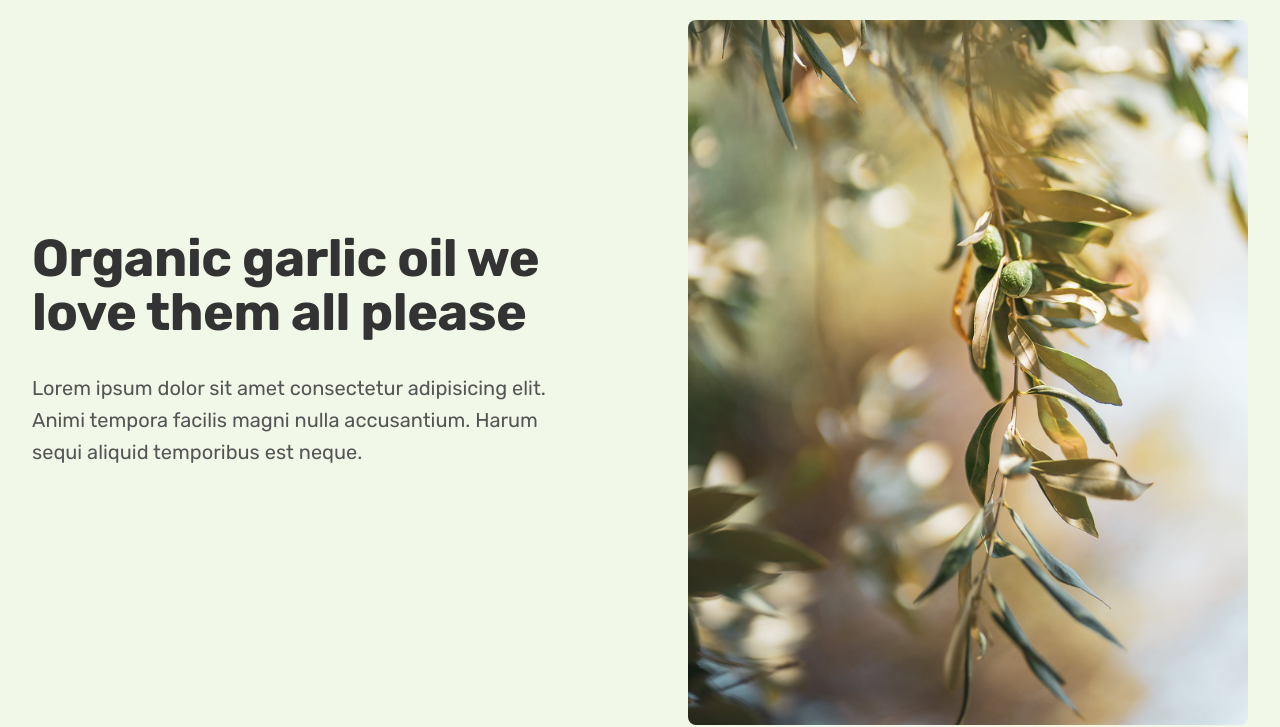
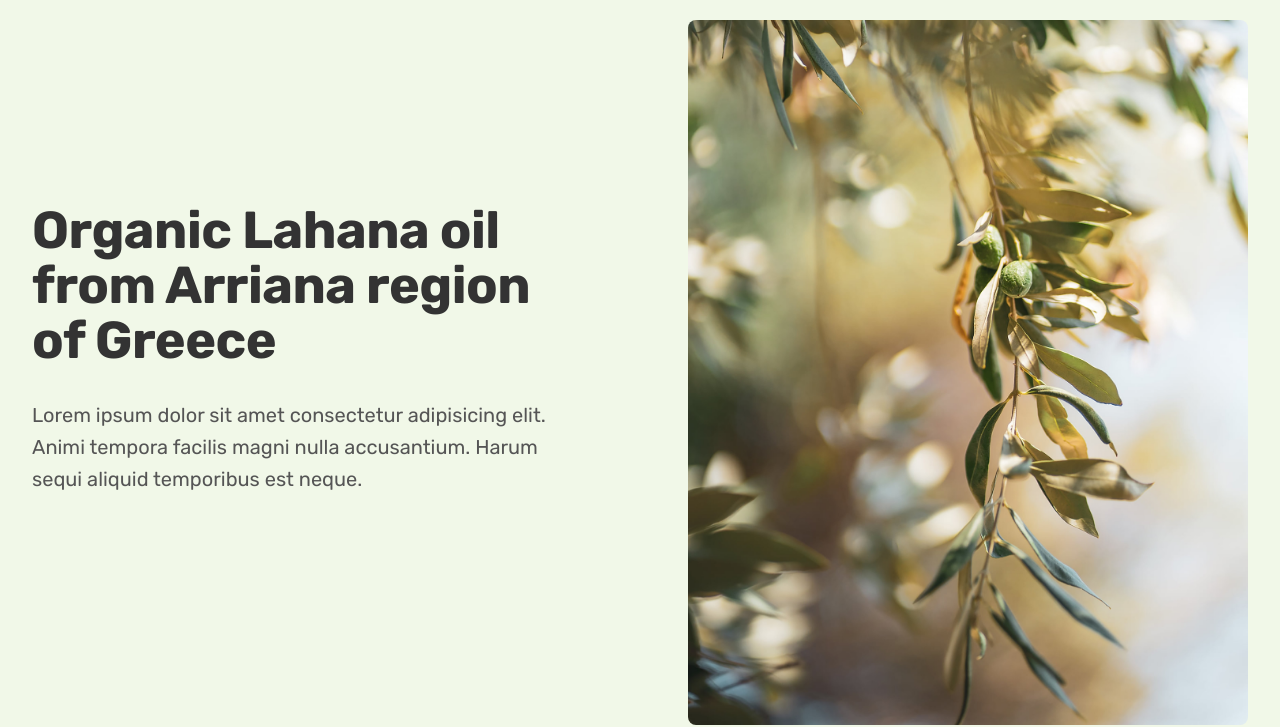
Before and after one commit to aytach36/olive, a plain HTML site: page index.html in a window 1280 px wide. Shown: the part 80-807 px from the top of the page. Drawn offline with Linux system fonts and the light colour scheme.

Commit message:
Update index text

```diff
--- a/index.html
+++ b/index.html
@@ -28,7 +28,7 @@
         <section class="section-hero">
             <div class="hero">
                 <div class="hero-text-box">
-                    <h1 class="heading-primary">Organic garlic oil we love them all please</h1>
+                    <h1 class="heading-primary">Organic Lahana oil from Arriana region of Greece</h1>
                     <p class="hero-description">Lorem ipsum dolor sit amet consectetur adipisicing elit. Animi tempora
                         facilis magni nulla
                         accusantium. Harum sequi aliquid temporibus est neque.</p>
```
